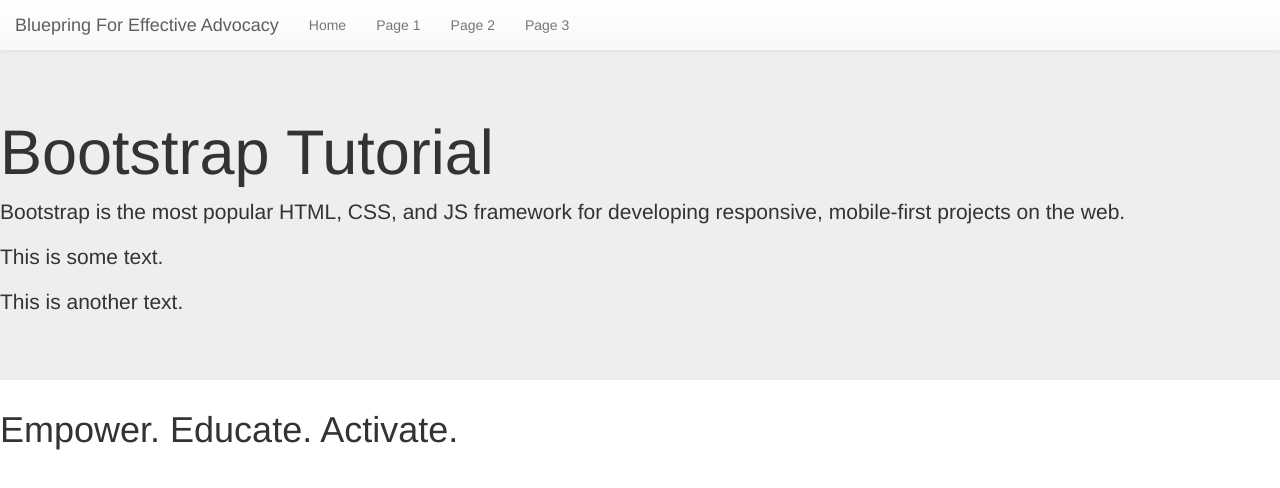
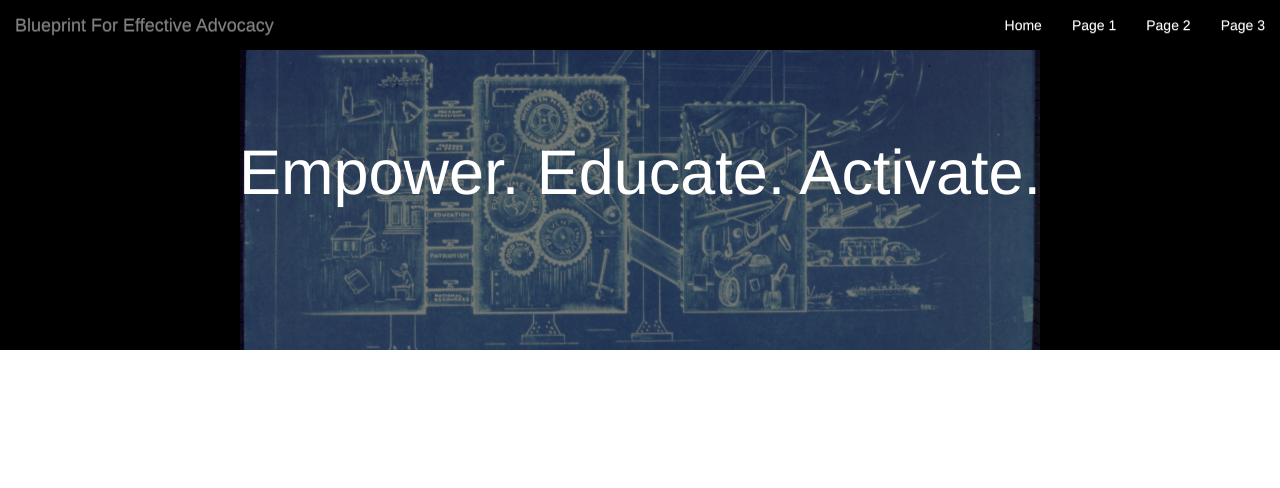
Before and after one commit to BlueprintForEffectiveAdvocacy/BluePrint_UI, a plain HTML site: page views/index.html in a window 1280 px wide. Drawn offline with Linux system fonts and the light colour scheme.

Commit message:
Style navbar and jumbotron

```diff
--- a/styles/style.css
+++ b/styles/style.css
@@ -1,5 +1,49 @@
 .navbar{
-    background-color: red;
     border: none;
-    margin-bottom: 0;
+    width: 100%;
+    margin: 0;
+    background-color: black;
+    -webkit-border-radius: 0;
+    -moz-border-radius: 0;
+    border-radius: 0;
+    position: fixed;
 }
+
+.navbar a{
+    color: white;
+}
+
+.navbar a:hover{
+    background-color: black;
+    color: gray
+}
+
+#nav-menu-list{
+    position: absolute;
+    right: 0;
+}
+
+.navbar-nav li:hover{
+    background-color: black;
+    color: gray
+}
+
+.nav li:hover{
+    background-color: black;
+    color: gray
+}
+
+.jumbotron{
+    background-image: url(../pictures/blueprint.jpg);
+    background-size: 800px;
+    background-repeat: no-repeat;
+    background-position: center;
+    background-color: black;
+    color: white;
+    min-height: 350px;
+    text-align: center;
+}
+
+.jumbotron h1{
+    margin-top: 90px;
+}
--- a/views/index.html
+++ b/views/index.html
@@ -22,12 +22,12 @@
 
 <body ng-app="myApp">
   <main ng-view></main>
-    <nav class="navbar navbar-default">
+    <nav class="navbar">
       <div class="container-fluid">
       <div class="navbar-header">
-        <a class="navbar-brand" href="#">Bluepring For Effective Advocacy</a>
+        <a class="navbar-brand" href="#">Blueprint For Effective Advocacy</a>
       </div>
-      <ul class="nav navbar-nav">
+      <ul class="nav navbar-nav" id="nav-menu-list">
         <li><a href="#">Home</a></li>
         <li><a href="#">Page 1</a></li>
         <li><a href="#">Page 2</a></li>
@@ -37,15 +37,10 @@
   </nav>
 
   <div class="jumbotron">
-    <h1>Bootstrap Tutorial</h1>
-    <p>Bootstrap is the most popular HTML, CSS, and JS framework for developing
-          responsive, mobile-first projects on the web.</p>
-
-    <p>This is some text.</p>
-    <p>This is another text.</p>
+    <h1 id="banner-text">Empower. Educate. Activate.</h1>
   </div>
   <div class="">
-    <h1>Empower. Educate. Activate.</h1>
+
   </div>
   <div class="">
 
```
Also changed, not shown: pictures/blueprint.jpg (added), pictures/blueprint2.jpg (added), pictures/hands.png (added).
